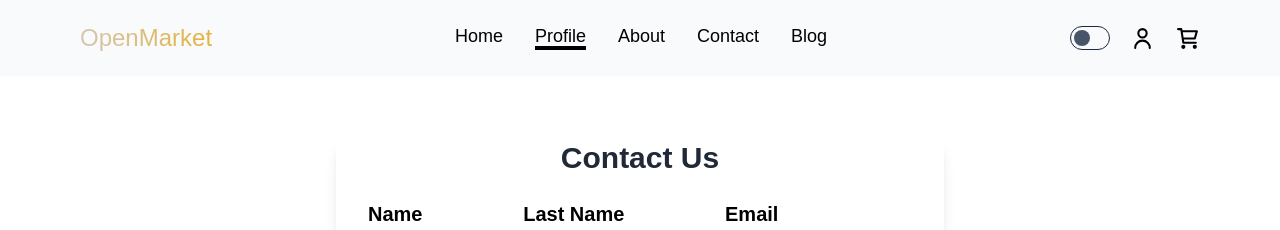
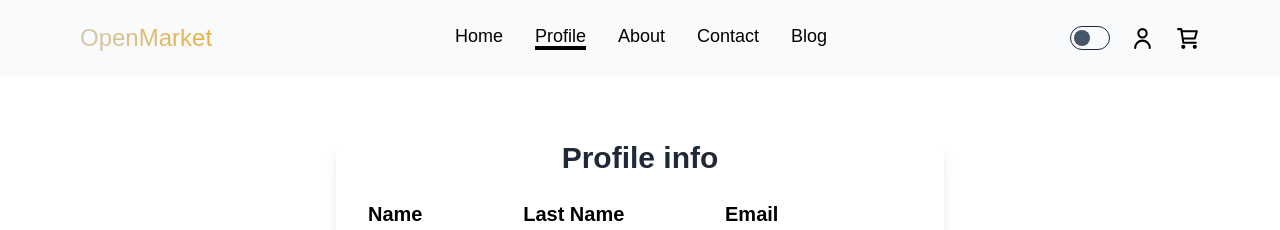
Before and after one commit to KoRnaholic/TBC-Academy, a React (Create React App) app: page /profile in a window 1280 px wide. Shown: the top 230 px of the page. Built offline with nearby package versions, Linux system fonts and the light colour scheme; the HTML template or start-up script is replaced by a standard one.

Commit message:
styled code

```diff
--- a/src/components/pages/Profile.jsx
+++ b/src/components/pages/Profile.jsx
@@ -8,7 +8,7 @@ export default function Profile(props) {
         <div className="bg-white px-4 md:px-8 rounded-lg shadow-lg w-full md:w-1/2">
           <div>
             <h1 className="text-3xl font-bold mb-6 text-center text-gray-800">
-              Contact Us
+              Profile info
             </h1>
             <div className="mb-4 flex flex-col md:flex-row md:justify-between">
               <div className="mb-2 md:mb-0">
```
